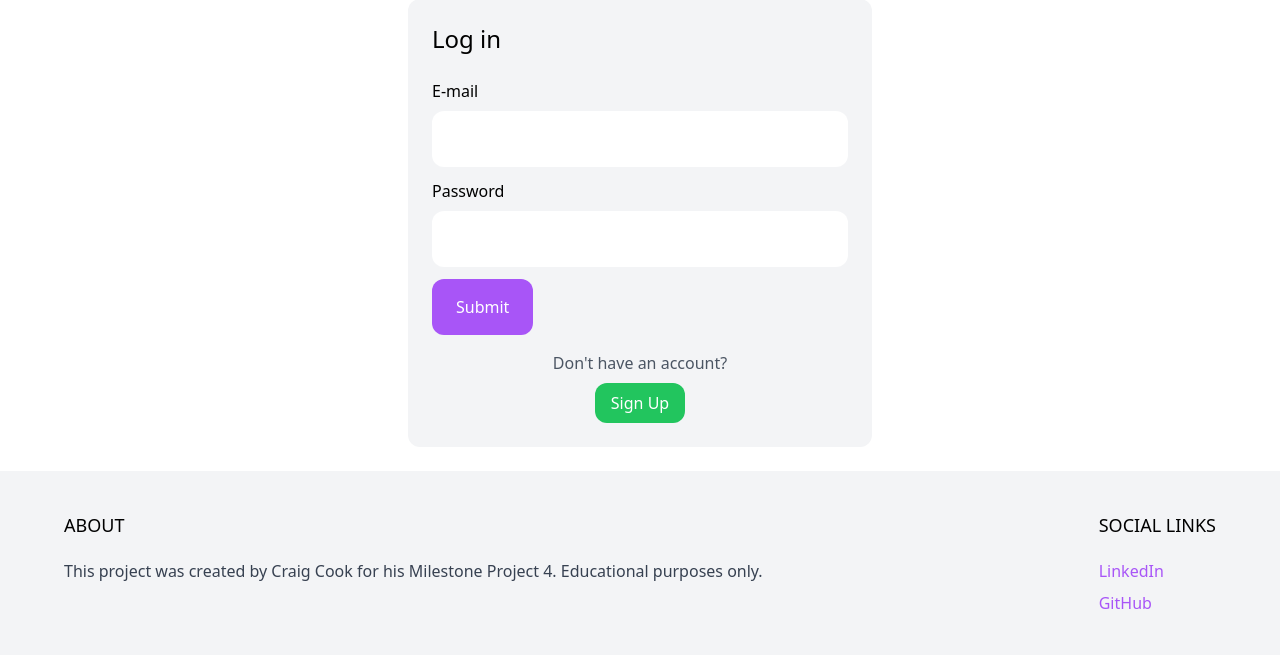
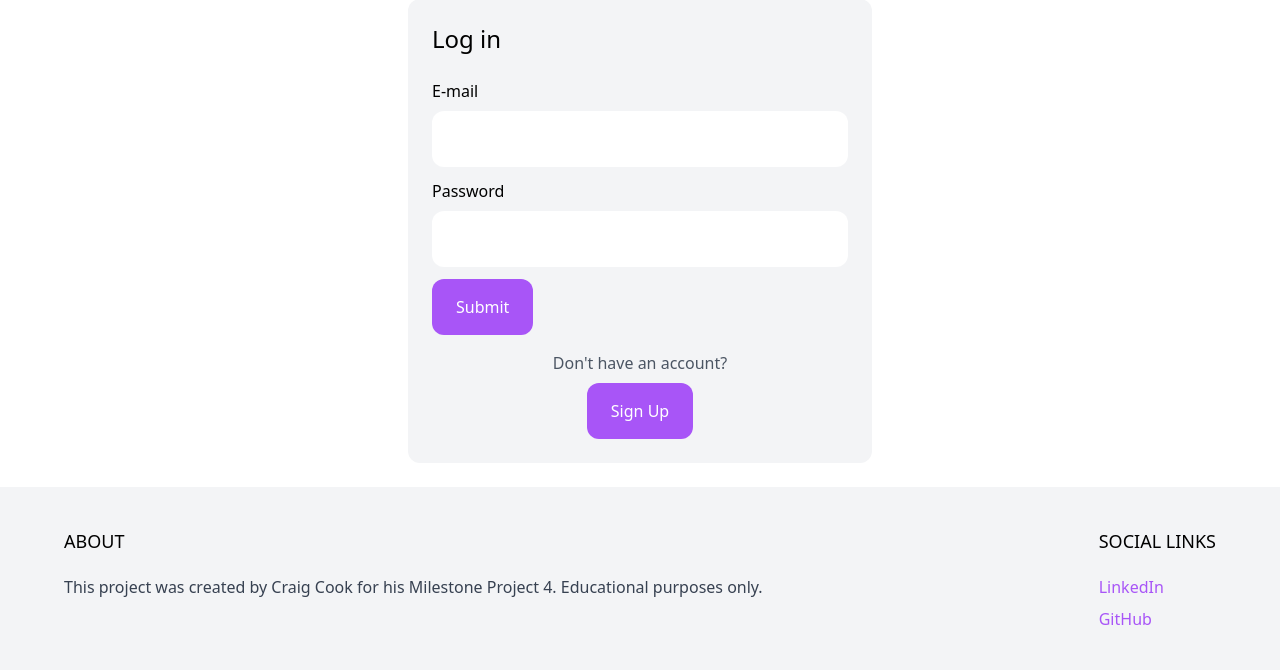
Before and after one commit to CrLeCook/MS_4, a Django app: page /login/ in a window 1280 px wide. Shown: the part 102-772 px from the top of the page. Run offline with Django 4.2, Linux system fonts and the light colour scheme; some libraries are stand-ins or nearby versions.

Commit message:
Update login.html

```diff
--- a/project/core/templates/core/login.html
+++ b/project/core/templates/core/login.html
@@ -43,7 +43,7 @@
 
         <div class="mt-4 text-center">
             <p class="text-gray-600">Don't have an account?</p>
-            <a href="{% url 'signup' %}" class="mt-2 inline-block py-2 px-4 text-white bg-green-500 hover:bg-green-700 rounded-xl">Sign Up</a>
+            <a href="{% url 'signup' %}" class="mt-2 inline-block py-4 px-6 rounded-xl text-white bg-purple-500 hover:bg-purple-700">Sign Up</a>
         </div>
     </div>
 </div>
```
